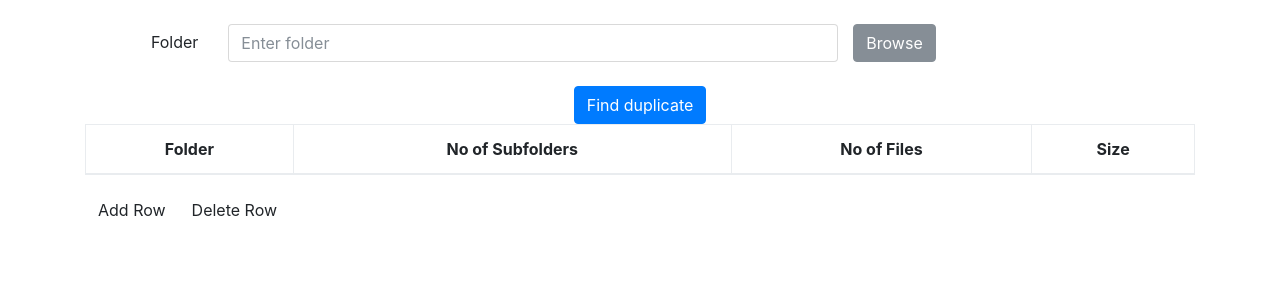
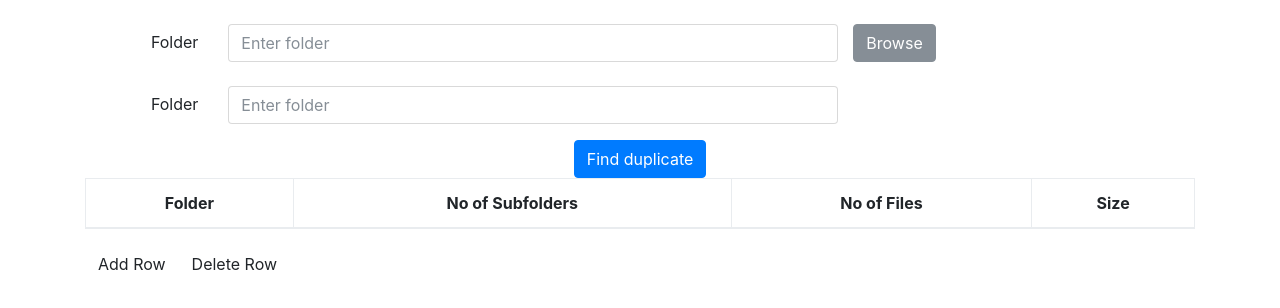
Before and after one commit to muruganramaswamy/organize-it, an Electron app: page index.html in a window 1280 px wide. Drawn offline with nearby package versions, Linux system fonts and the light colour scheme; files whose address does not match are found by name.

Commit message:
Index file change for adding extra controls

```diff
--- a/index.html
+++ b/index.html
@@ -27,6 +27,13 @@
             Browse
             <input type="file" id="idFileFolder" onchange="setFileFolder()" multiple webkitdirectory/>
           </label>
+        </div>
+
+        <div class="form-group row">
+          <label class="col-2 col-form-label text-right" for="idTextFolder">Folder</label>
+          <div class="col-6">
+            <input type="text" class="form-control" id="idTextFolder" placeholder="Enter folder">
+          </div>
         </div>
 
         <div class="row justify-content-md-center">
```
